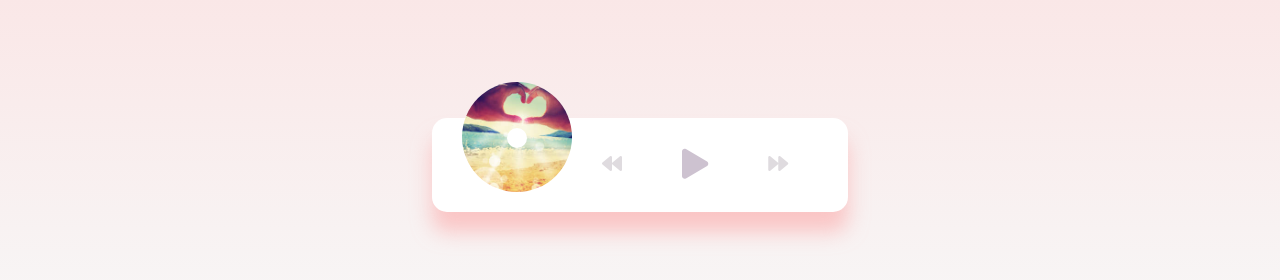
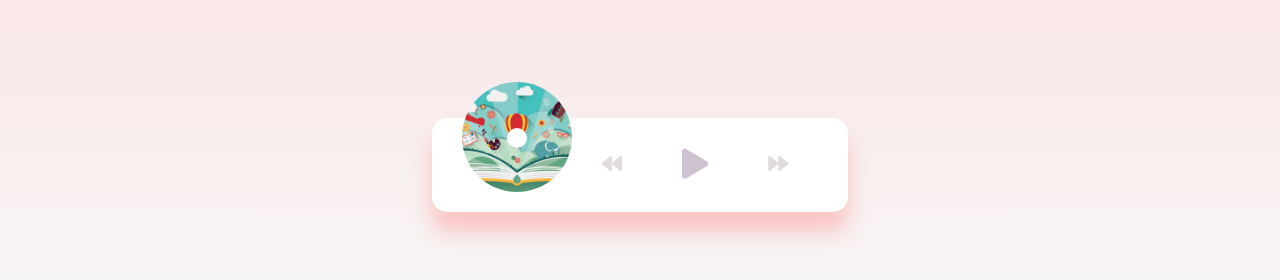
Before and after one commit to ludeng303/music-player, a plain HTML site: page index.html in a window 1280 px wide. Shown: the part 276-556 px from the top of the page. Drawn offline with Linux system fonts and the light colour scheme.

Commit message:
Add files via upload

```diff
--- a/script.js
+++ b/script.js
@@ -13,7 +13,7 @@ const cover = document.getElementById('cover');
 const songs = ['hey', 'summer', 'ukulele'];
 
 // Keep track of song
-let songIndex = 1;
+let songIndex = 2;
 
 // Initially load song details into DOM
 loadSong(songs[songIndex]);
@@ -37,10 +37,8 @@ function playSong() {
 // Pause song
 function pauseSong() {
   musicContainer.classList.remove('play');
-
   playBtn.querySelector('i.fas').classList.add('fa-play');
   playBtn.querySelector('i.fas').classList.remove('fa-pause');
-
 
   audio.pause();
 }
--- a/style.css
+++ b/style.css
@@ -34,7 +34,7 @@ body {
   position: relative;
   width: 110px;
 }
-/*::after adds stuff to the class */
+
 .img-container::after {
   content: '';
   background-color: #fff;
```
Also changed, not shown: index.html (+0 -1 lines), 1 other file.
